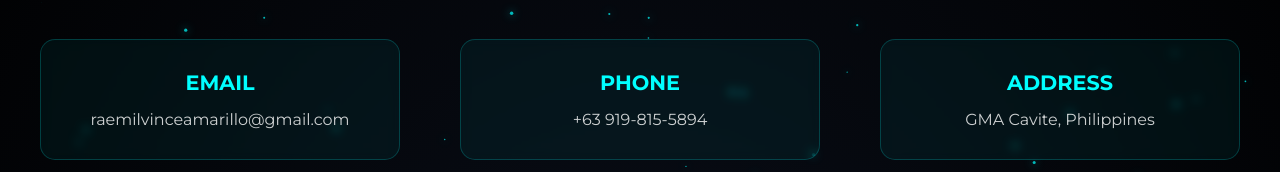
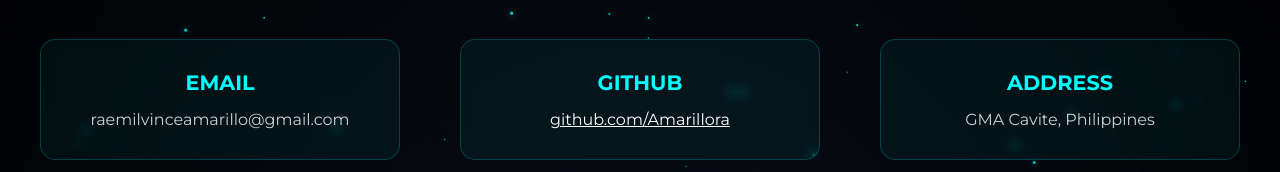
Before and after one commit to Amarillora/AboutHim, a React (Vite) app: page /contact in a window 1280 px wide. Shown: the part 259-431 px from the top of the page. Built offline with nearby package versions, Linux system fonts and the light colour scheme.

Commit message:
Updated profile contact

```diff
--- a/src/pages/Contact.jsx
+++ b/src/pages/Contact.jsx
@@ -32,6 +32,7 @@
         </motion.div>
 
         {/* Phone Card */}
+        {/* GitHub Card */}
           <motion.div
             className="contact-card"
             variants={cardVariants}
@@ -39,10 +40,22 @@
             animate="animate"
             whileHover="hover"
           >
-          <h3>PHONE</h3>
-          <p>+63 919-815-5894</p>
+            <h3>GITHUB</h3>
+            <motion.a
+              href="https://github.com/Amarillora"
+              target="_blank"
+              rel="noopener noreferrer"
+              style={{ color: "inherit", textDecoration: "underline", cursor: "pointer" }}
+              whileHover={{
+                scale: 1.1,
+                textShadow: "0 0 8px #00ffff",
+                color: "#00ffff",
+                transition: { type: "spring", stiffness: 300, damping: 15 },
+              }}
+            >
+              github.com/Amarillora
+            </motion.a>
           </motion.div>
-
         {/* Location Card */}
         <motion.div
           className="contact-card"
```
Lines whose indentation alone changed are shown as unchanged.
